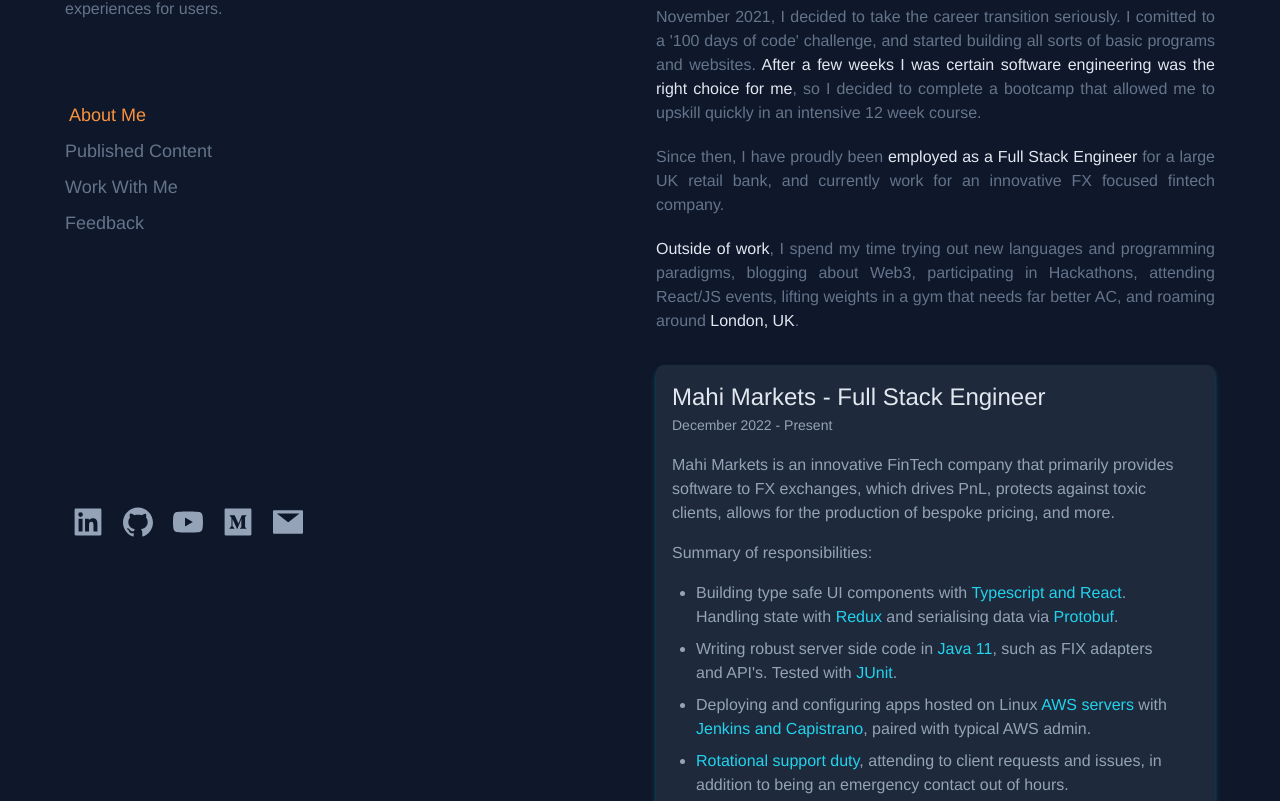
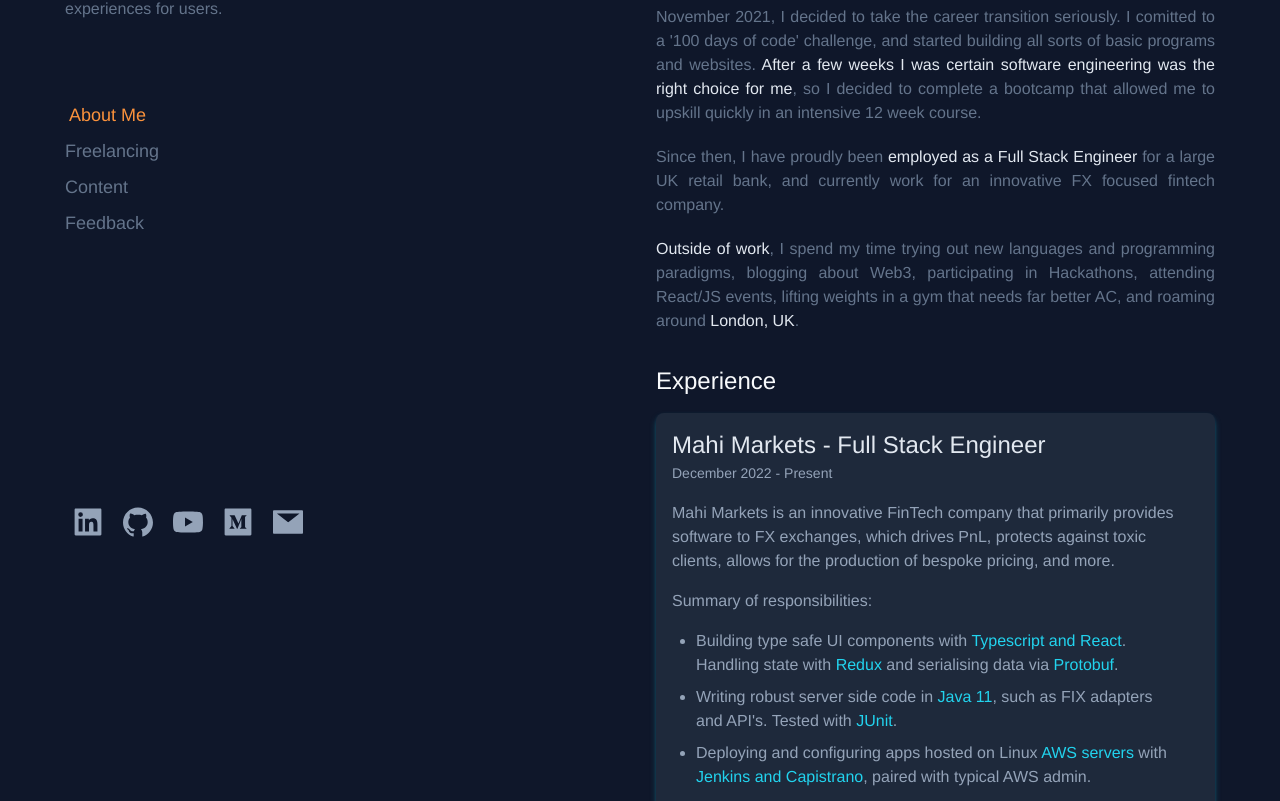
Before and after one commit to LMBroadhurst/CRYPTO_SUPERAPP, a Next.js app: page / in a window 1280 px wide. Shown: the part 279-1080 px from the top of the page. Built offline with nearby package versions, Linux system fonts and the light colour scheme.

Commit message:
Penulitmate milestone, YouTube preview remaining

```diff
--- a/components/home/AboutMe.tsx
+++ b/components/home/AboutMe.tsx
@@ -18,8 +18,9 @@ const AboutMe = () => {
               <p><span className='text-slate-200'>Outside of work</span>, I spend my time trying out new languages and programming paradigms, blogging about Web3, participating in Hackathons, attending React/JS events, lifting weights in a gym that needs far better AC, and roaming around <span className='text-slate-200'>London, UK</span>.</p>
             </section>
 
-            {/* TODO: Build some components for displaying tech related experience */}
-            <section className='pt-6 flex flex-col gap-7'>
+            <section className='pt-6 flex flex-col gap-6'>
+              <h2 className='text-2xl self-start -mb-2'>Experience</h2>
+
               <MahiMarkets />
 
               <BNTA />
--- a/components/home/PublishedContent.tsx
+++ b/components/home/Content.tsx
@@ -34,7 +34,7 @@ const publishedContentPreview: ContentObject[] = [
   }
 ]
 
-const PublishedContent = () => {
+const Content = () => {
 
   const contentToRender = publishedContentPreview.map(pc => {
 
@@ -101,4 +101,4 @@ const PublishedContent = () => {
   )
 }
 
-export default PublishedContent
+export default Content;
--- a/components/home/WorkWithMe.tsx
+++ b/components/home/Freelance.tsx
@@ -1,6 +1,6 @@
-import React from 'react'
+import React from 'react';
 
-const WorkWithMe = () => {
+const Freelancing = () => {
   return (
     <section
       className='flex p-10 lg:p-0 lg:w-full'
@@ -14,13 +14,13 @@ const WorkWithMe = () => {
               <p className='text-slate-400'>Alternatively, message me on one of my social media platforms, my DMs are always open.</p>
 
               <section className='text-slate-400 flex flex-col gap-2'>
-                <p>What services do I offer?</p>
+                <h3 className='text-xl text-slate-200'>Services I offer:</h3>
                 <ul className='list-outside list-disc pl-6 flex flex-col gap-1'>
-                  <li>Complete website design and build, with continuous consultation from you to determine the direction of the design and functionality.</li>
-                  <li>Revamping a website with a more modern look, cleanup of the code, migration to newer technologies, & the removal of old tech debt.</li>
-                  <li>Working part-time with you/your company via a pay-per-hour fee.</li>
-                  <li>Tuition for people wanting assisstance with learning how to code, focusing on React & Java.</li>
-                  <li>Writing technical articles for a blog.</li>
+                  <li><span className='text-slate-200'>Complete website design and build</span>, with continuous consultation from you to determine the direction of the design and functionality.</li>
+                  <li><span className='text-slate-200'>Refurbishing your website</span> with a cleaner & more modern look, cleanup of the code, migration to newer technologies, & the removal of old tech debt.</li>
+                  <li>Working <span className='text-slate-200'>part-time</span> with you/your company on a pay-per-hour basis.</li>
+                  <li><span className='text-slate-200'>Tuition</span> for people wanting assisstance with learning how to code, focusing on <span className='text-slate-200'>React, TypeScript, and HTML/CSS</span>.</li>
+                  <li>Writing <span className='text-slate-200'>technical articles</span> for your blog.</li>
                 </ul>
               </section>
 
@@ -40,4 +40,4 @@ const WorkWithMe = () => {
   )
 }
 
-export default WorkWithMe
+export default Freelancing;
--- a/components/home/IntroductionView.tsx
+++ b/components/home/IntroductionView.tsx
@@ -3,9 +3,9 @@ import Navigation from './Navigation';
 import Socials from './Socials';
 import AboutMe from './AboutMe';
 import Header from './Header';
-import PublishedContent from './PublishedContent';
-import WorkWithMe from './WorkWithMe';
 import Feedback from './Feedback';
+import Freelance from './Freelance';
+import Content from './Content';
 
 const HomeView: React.FC = () => {
 
@@ -20,7 +20,6 @@ const HomeView: React.FC = () => {
     return (
         <section className='flex flex-col mx-auto sm:w-3/4 lg:flex-row lg:w-[900px] lg:gap-8 lg:py-32 xl:w-[1150px]'>
 
-            {/* Need this fixed whilst other half scrolls */}
             <section className='flex flex-col justify-between p-10 py-32 lg:p-0 lg:w-1/2 lg:h-[700px] lg:sticky lg:top-20'>
 
                 <section className='flex flex-col gap-8 lg:gap-20'>
@@ -44,9 +43,9 @@ const HomeView: React.FC = () => {
             <section className='flex flex-col gap-10 lg:hidden'>
                 <AboutMe />
 
-                <WorkWithMe />
+                <Freelance />
 
-                <PublishedContent />
+                <Content />
 
                 <Feedback />
             </section>
@@ -55,9 +54,9 @@ const HomeView: React.FC = () => {
                 {
                     activeTabKey === "AboutMe" && <AboutMe />
                     ||
-                    activeTabKey === "PublishedContent" && <PublishedContent />
+                    activeTabKey === "Freelancing" && <Freelance />
                     ||
-                    activeTabKey === "WorkWithMe" && <WorkWithMe />
+                    activeTabKey === "Content" && <Content />
                     ||
                     activeTabKey === "Feedback" && <Feedback />
                 }
--- a/components/home/Navigation.tsx
+++ b/components/home/Navigation.tsx
@@ -8,8 +8,8 @@ type OwnProps = {
 
 const navTabs: NavigationTab[] = [
   {text: 'About Me', key: 'AboutMe'},
-  {text: 'Published Content', key: 'PublishedContent'},
-  {text: 'Work With Me', key: 'WorkWithMe'},
+  {text: 'Freelancing', key: 'Freelancing'},
+  {text: 'Content', key: 'Content'},
   {text: 'Feedback', key: 'Feedback'}
 ];
 
```
